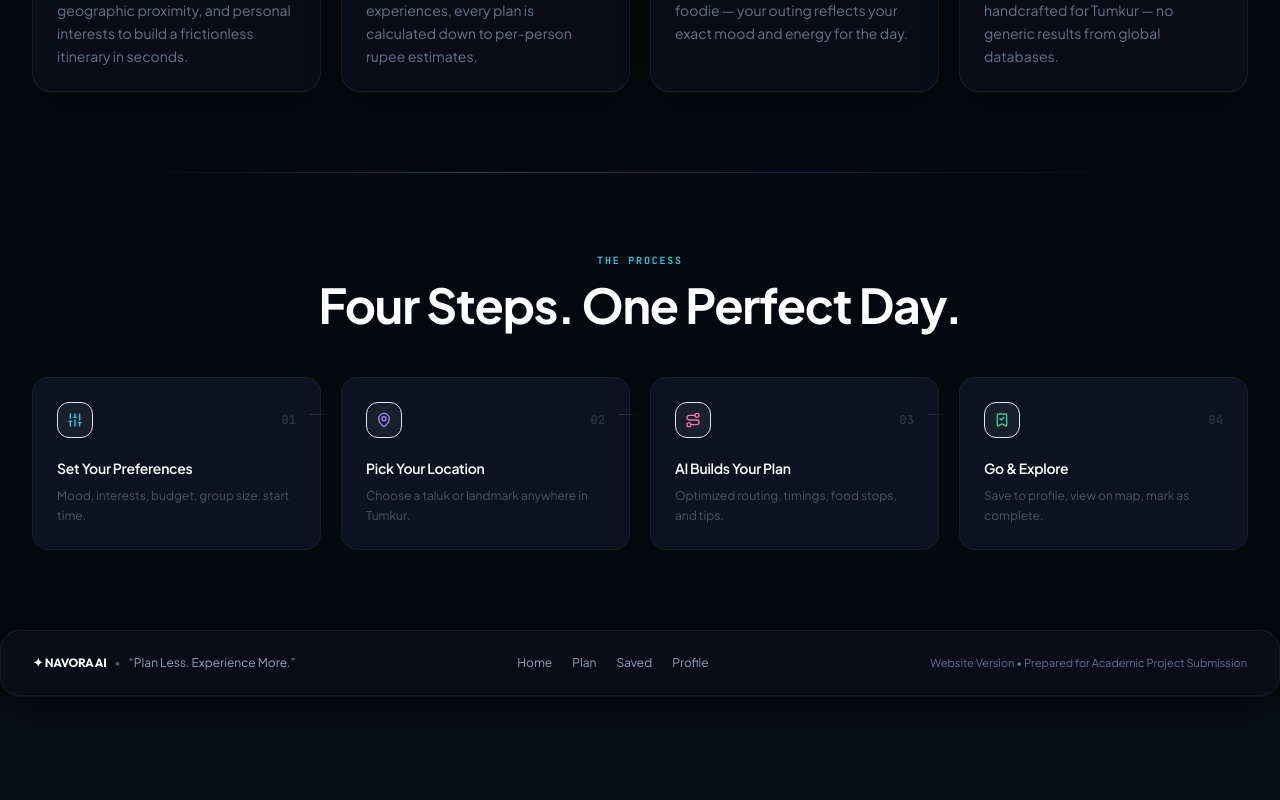
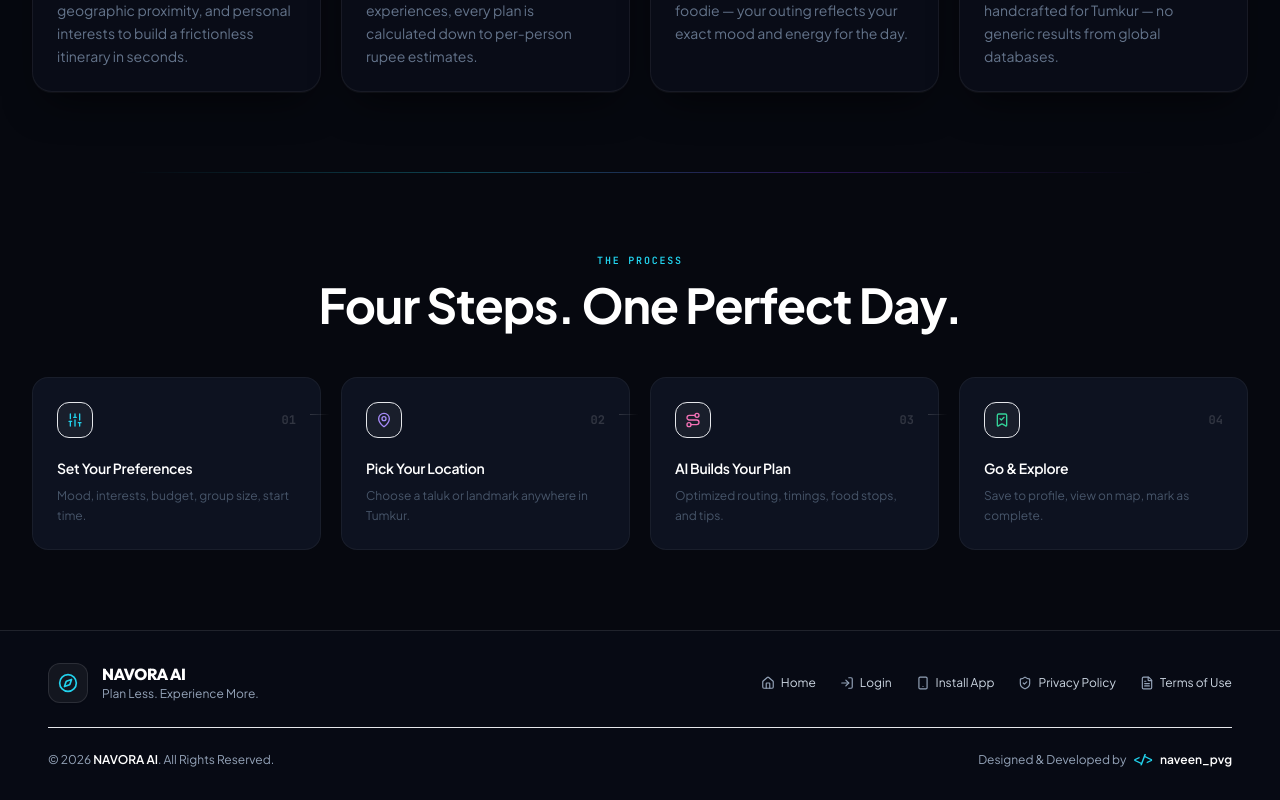
Before and after one commit to naveenpvg38-alt/navoraai, a React (Vite) app in the folder client/: page / in a window 1280 px wide. Shown: the part 1120-1920 px from the top of the page. Before the commit the page ends 1816 px from the top, so only its background shows below. Built offline with nearby package versions, Linux system fonts and the light colour scheme.

Commit message:
feat: style footer matching reference image layout and structure

```diff
--- a/client/src/components/Footer.jsx
+++ b/client/src/components/Footer.jsx
@@ -1,6 +1,18 @@
-import React from 'react';
+import React, { useState } from 'react';
+import {
+  Compass,
+  Home as HomeIcon,
+  LogIn,
+  User,
+  Smartphone,
+  ShieldCheck,
+  FileText,
+  X
+} from 'lucide-react';
 
-export default function Footer({ setActiveView }) {
+export default function Footer({ setActiveView, onOpenAuth, user }) {
+  const [modalContent, setModalContent] = useState(null); // 'privacy' | 'terms' | 'install' | null
+
   const handleNav = (view) => {
     if (setActiveView) {
       setActiveView(view);
@@ -9,48 +21,160 @@ export default function Footer({ setActiveView }) {
   };
 
   return (
-    <footer className="border-t border-slate-800/60 py-6 px-4 sm:px-6 lg:px-8 text-xs text-slate-400 glass-card">
-      <div className="max-w-7xl mx-auto flex flex-col sm:flex-row items-center justify-between gap-4">
-        {/* Brand & Slogan */}
-        <div className="flex items-center gap-2">
-          <span className="font-display font-bold text-white">✦ NAVORA AI</span>
-          <span className="text-slate-600">•</span>
-          <span className="text-slate-400">“Plan Less. Experience More.”</span>
+    <footer className="border-t border-white/10 bg-[#070A14] text-slate-300 py-8 px-5 sm:px-8 lg:px-12 text-xs">
+      <div className="max-w-7xl mx-auto space-y-6">
+
+        {/* Top Tier: Brand + Nav Links */}
+        <div className="flex flex-col md:flex-row items-center justify-between gap-6 pb-6 border-b border-white/8">
+
+          {/* Brand Left */}
+          <div className="flex items-center gap-3.5">
+            <div className="w-10 h-10 rounded-xl bg-white/5 border border-white/10 flex items-center justify-center text-cyan-400 shadow-sm shrink-0">
+              <Compass className="w-5 h-5" />
+            </div>
+            <div className="text-left">
+              <div className="font-display font-extrabold text-white text-base tracking-tight leading-tight">
+                NAVORA AI
+              </div>
+              <p className="text-slate-400 text-xs mt-0.5">
+                Plan Less. Experience More.
+              </p>
+            </div>
           </div>
 
-        {/* Essential Navigation */}
-        <div className="flex items-center gap-5 text-xs text-slate-400">
+          {/* Nav Links Right */}
+          <nav className="flex items-center flex-wrap justify-center gap-4 sm:gap-6 text-xs text-slate-300">
             <button
               onClick={() => handleNav('home')}
-            className="hover:text-cyan-400 transition-colors cursor-pointer"
+              className="inline-flex items-center gap-1.5 hover:text-cyan-400 transition-colors cursor-pointer"
             >
-            Home
+              <HomeIcon className="w-3.5 h-3.5 text-slate-400" />
+              <span>Home</span>
             </button>
-          <button
-            onClick={() => handleNav('planner')}
-            className="hover:text-cyan-400 transition-colors cursor-pointer"
-          >
-            Plan
-          </button>
-          <button
-            onClick={() => handleNav('saved')}
-            className="hover:text-cyan-400 transition-colors cursor-pointer"
-          >
-            Saved
-          </button>
+
+            {user ? (
               <button
                 onClick={() => handleNav('profile')}
-            className="hover:text-cyan-400 transition-colors cursor-pointer"
+                className="inline-flex items-center gap-1.5 hover:text-cyan-400 transition-colors cursor-pointer"
               >
-            Profile
+                <User className="w-3.5 h-3.5 text-slate-400" />
+                <span>Profile</span>
+              </button>
+            ) : (
+              <button
+                onClick={() => onOpenAuth && onOpenAuth('login')}
+                className="inline-flex items-center gap-1.5 hover:text-cyan-400 transition-colors cursor-pointer"
+              >
+                <LogIn className="w-3.5 h-3.5 text-slate-400" />
+                <span>Login</span>
+              </button>
+            )}
+
+            <button
+              onClick={() => setModalContent('install')}
+              className="inline-flex items-center gap-1.5 hover:text-cyan-400 transition-colors cursor-pointer"
+            >
+              <Smartphone className="w-3.5 h-3.5 text-slate-400" />
+              <span>Install App</span>
+            </button>
+
+            <button
+              onClick={() => setModalContent('privacy')}
+              className="inline-flex items-center gap-1.5 hover:text-cyan-400 transition-colors cursor-pointer"
+            >
+              <ShieldCheck className="w-3.5 h-3.5 text-slate-400" />
+              <span>Privacy Policy</span>
+            </button>
+
+            <button
+              onClick={() => setModalContent('terms')}
+              className="inline-flex items-center gap-1.5 hover:text-cyan-400 transition-colors cursor-pointer"
+            >
+              <FileText className="w-3.5 h-3.5 text-slate-400" />
+              <span>Terms of Use</span>
+            </button>
+          </nav>
+        </div>
+
+        {/* Bottom Tier: Copyright + Designed & Developed by */}
+        <div className="flex flex-col sm:flex-row items-center justify-between gap-4 text-xs text-slate-400">
+          <div>
+            © {new Date().getFullYear()} <strong className="text-white font-semibold">NAVORA AI</strong>. All Rights Reserved.
+          </div>
+
+          <div className="flex items-center gap-1.5 font-sans">
+            <span>Designed & Developed by</span>
+            <span className="font-mono font-bold text-cyan-400">&lt;/&gt;</span>
+            <span className="text-white font-semibold">naveen_pvg</span>
+          </div>
+        </div>
+
+      </div>
+
+      {/* Simple Clean Policy / Install Modal */}
+      {modalContent && (
+        <div className="fixed inset-0 z-50 flex items-center justify-center p-4 bg-black/75 backdrop-blur-sm animate-fade-in">
+          <div className="relative w-full max-w-lg rounded-2xl bg-[#0D1224] border border-white/10 p-6 text-slate-300 shadow-2xl">
+            <button
+              onClick={() => setModalContent(null)}
+              className="absolute top-4 right-4 p-1.5 rounded-lg bg-white/5 hover:bg-white/10 text-slate-400 hover:text-white transition-colors"
+            >
+              <X className="w-4 h-4" />
+            </button>
+
+            {modalContent === 'privacy' && (
+              <div>
+                <h3 className="text-lg font-bold text-white mb-3 flex items-center gap-2">
+                  <ShieldCheck className="w-5 h-5 text-cyan-400" /> Privacy Policy
+                </h3>
+                <div className="space-y-2 text-xs text-slate-400 leading-relaxed max-h-80 overflow-y-auto pr-2">
+                  <p>NAVORA AI values your privacy. We collect only the preferences you provide to generate your personalized day itineraries for Tumkur District.</p>
+                  <p>All itinerary calculations are processed securely and your personal account details are never sold or shared with third parties.</p>
+                  <p>Geolocation data is accessed strictly with your permission to identify nearby starting landmarks in Tumkur District and is not tracked in the background.</p>
+                </div>
+              </div>
+            )}
+
+            {modalContent === 'terms' && (
+              <div>
+                <h3 className="text-lg font-bold text-white mb-3 flex items-center gap-2">
+                  <FileText className="w-5 h-5 text-cyan-400" /> Terms of Use
+                </h3>
+                <div className="space-y-2 text-xs text-slate-400 leading-relaxed max-h-80 overflow-y-auto pr-2">
+                  <p>NAVORA AI provides simulated, AI-assisted itinerary recommendations specifically curated for Tumkur District, Karnataka.</p>
+                  <p>Travel times and opening hours may vary due to local traffic, weather, and seasonal temple schedules. Travelers are advised to verify timings locally.</p>
+                  <p>This platform was created as an academic innovation project demonstrating AI itinerary planning with zero-backtracking algorithms.</p>
+                </div>
+              </div>
+            )}
+
+            {modalContent === 'install' && (
+              <div>
+                <h3 className="text-lg font-bold text-white mb-3 flex items-center gap-2">
+                  <Smartphone className="w-5 h-5 text-cyan-400" /> Install NAVORA AI App
+                </h3>
+                <div className="space-y-3 text-xs text-slate-400 leading-relaxed">
+                  <p>You can use NAVORA AI as a standalone web application on your device:</p>
+                  <ul className="list-disc list-inside space-y-1.5 text-slate-300">
+                    <li><strong className="text-white">Android (Chrome):</strong> Tap the browser menu (⋮) and select <em>"Add to Home screen"</em> or <em>"Install App"</em>.</li>
+                    <li><strong className="text-white">iOS (Safari):</strong> Tap the Share button (⎋) and select <em>"Add to Home Screen"</em>.</li>
+                    <li><strong className="text-white">Desktop:</strong> Click the install icon in the URL bar of Chrome/Edge to run as a desktop app.</li>
+                  </ul>
+                </div>
+              </div>
+            )}
+
+            <div className="mt-6 pt-4 border-t border-white/8 text-right">
+              <button
+                onClick={() => setModalContent(null)}
+                className="btn-primary text-xs !py-2 !px-5 !rounded-xl"
+              >
+                Close
               </button>
             </div>
-
-        {/* Project Attribution */}
-        <div className="text-slate-500 text-[11px]">
-          Website Version • Prepared for Academic Project Submission
           </div>
         </div>
+      )}
     </footer>
   );
 }
```
Lines whose indentation alone changed are shown as unchanged.
